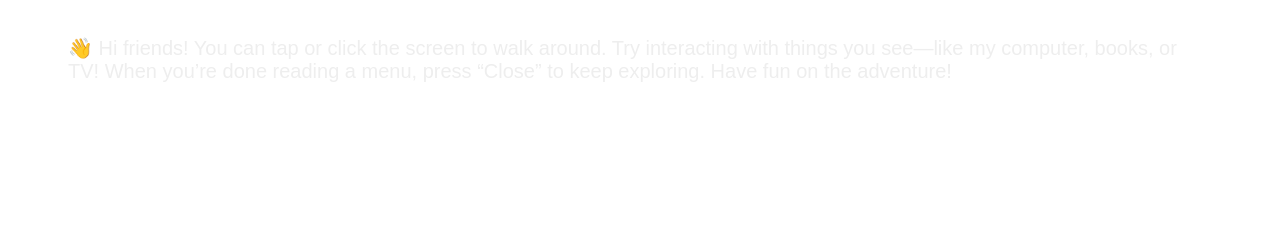
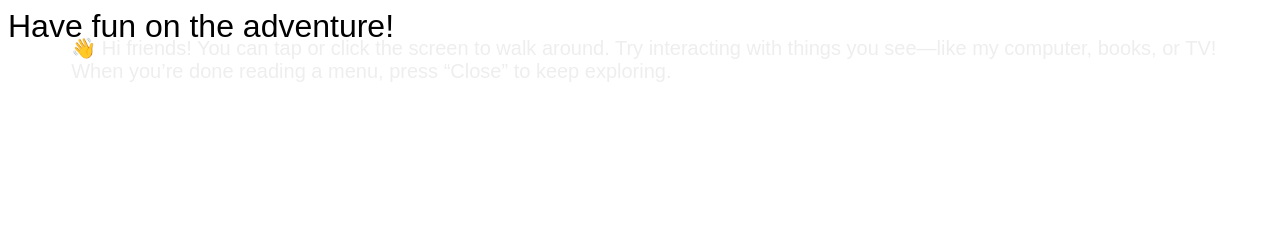
Before and after one commit to rgrover00/2d-grover, a website built with Vite: page index.html in a window 1280 px wide. Built offline with nearby package versions, Linux system fonts and the light colour scheme; what kaboom would draw is missing.

Commit message:
Update index.html v7

```diff
--- a/index.html
+++ b/index.html
@@ -23,8 +23,8 @@
       }
 
       #app {
-        width: 95%;
-        height: 95%;
+        width: 100%;
+        height: 100%;
         position: relative;
       }
 
@@ -84,7 +84,7 @@
                           👋 Hi friends! You can tap or click the screen to walk around.
                           Try interacting with things you see—like my computer, books, or TV!
                           When you’re done reading a menu, press “Close” to keep exploring.
-                          Have fun on the adventure!
+                          <div>Have fun on the adventure!</div>
           </p>
 
           <div id="textbox-container" style="display:none">
```
